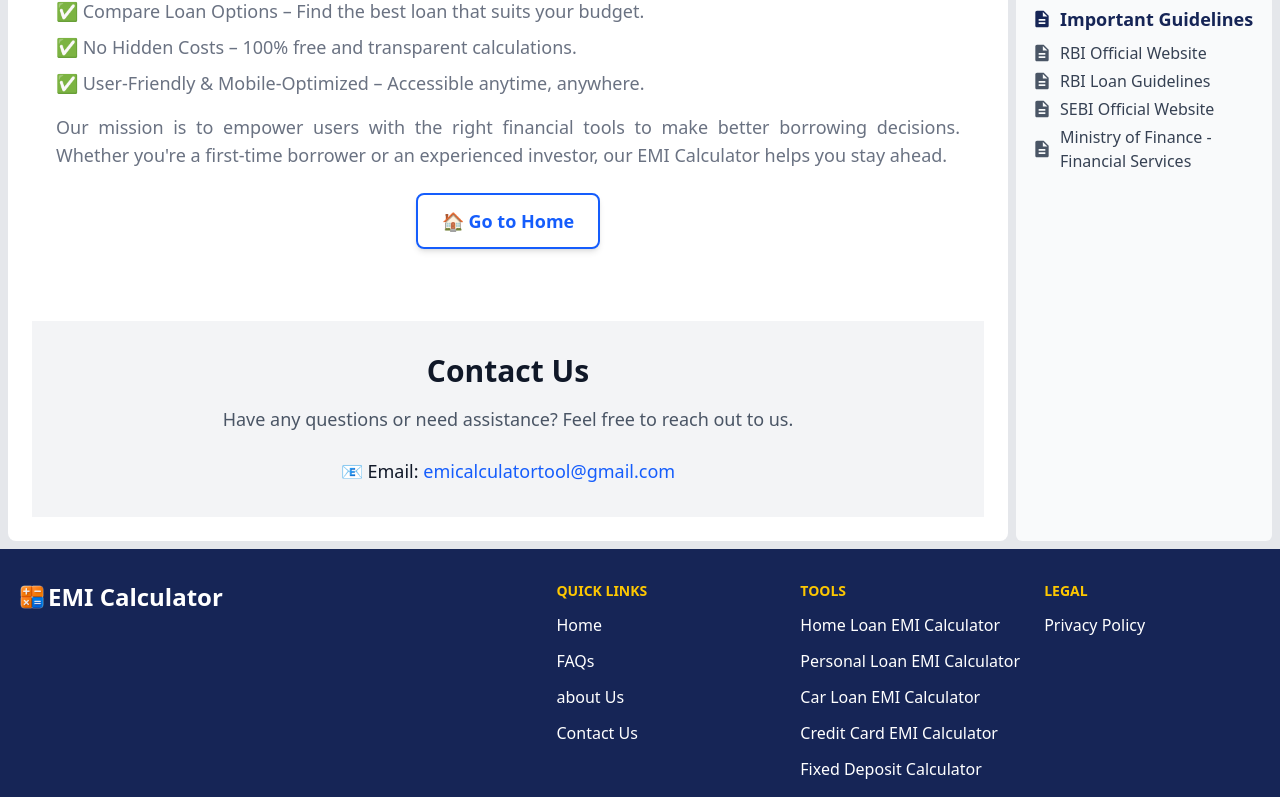
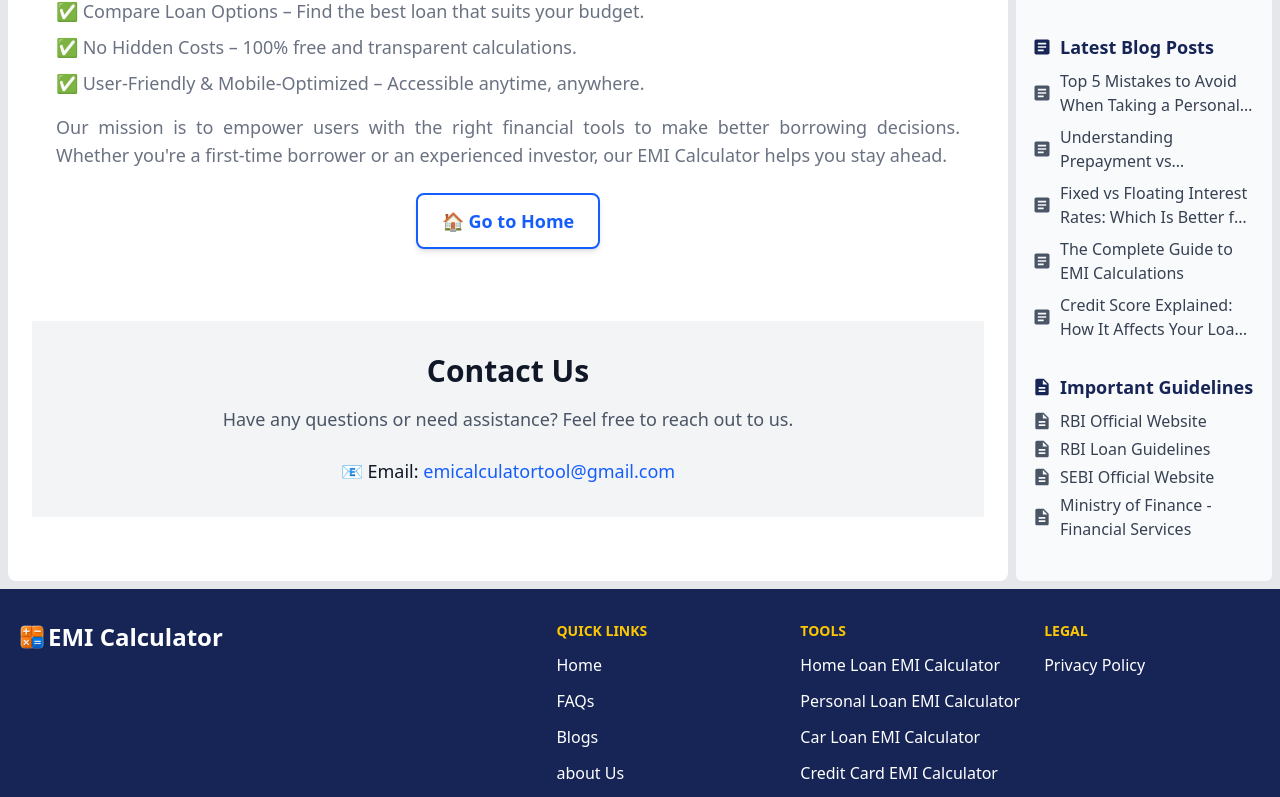
Before and after one commit to Ajinkya-Kardile/emi-calculator, a Next.js app: page /about in a window 1280 px wide. Shown: the part 536-1333 px from the top of the page. Built offline with nearby package versions, Linux system fonts and the light colour scheme.

Commit message:
**added**: Added blog section

```diff
--- a/src/app/sitemap.ts
+++ b/src/app/sitemap.ts
@@ -1,19 +1,101 @@
 import { MetadataRoute } from "next";
+import fs from 'fs';
+import path from 'path';
+import matter from 'gray-matter';
 
 const baseUrl = "https://emicalculatortool.in";
 
-export default function sitemap(): MetadataRoute.Sitemap {
-    return [
-        { url: baseUrl, priority: 1.0, changeFrequency: "monthly" },
-        { url: `${baseUrl}/emi-calculator`, priority: 0.9, changeFrequency: "monthly" },
-        { url: `${baseUrl}/emi-calculator/personal-loan`, priority: 0.9, changeFrequency: "monthly" },
-        { url: `${baseUrl}/emi-calculator/home-loan`, priority: 0.9, changeFrequency: "monthly" },
-        { url: `${baseUrl}/emi-calculator/car-loan`, priority: 0.9, changeFrequency: "monthly" },
-        { url: `${baseUrl}/emi-calculator/credit-card`, priority: 1.0, changeFrequency: "monthly" },
-        { url: `${baseUrl}/financial/fd-calculator`, priority: 0.9, changeFrequency: "monthly" },
-        { url: `${baseUrl}/financial/rd-calculator`, priority: 0.9, changeFrequency: "monthly" },
-        { url: `${baseUrl}/about`, priority: 0.3, changeFrequency: "monthly" },
-        { url: `${baseUrl}/faq`, priority: 0.2, changeFrequency: "monthly" },
-        { url: `${baseUrl}/privacy-policy`, priority: 0.1, changeFrequency: "yearly" }
+async function getAllPosts() {
+    const postsDirectory = path.join(process.cwd(), 'src/posts');
+    if (!fs.existsSync(postsDirectory)) return [];
+
+    const filenames = fs.readdirSync(postsDirectory);
+
+    return filenames.map((filename) => {
+        const filePath = path.join(postsDirectory, filename);
+        const fileContents = fs.readFileSync(filePath, 'utf8');
+        const { data } = matter(fileContents);
+
+        return {
+            slug: filename.replace('.md', ''),
+            lastModified: new Date(data.date || fs.statSync(filePath).mtime),
+            ...data
+        };
+    });
+}
+
+export default async function sitemap(): Promise<MetadataRoute.Sitemap> {
+    const posts = await getAllPosts();
+
+    const staticRoutes: MetadataRoute.Sitemap[0][] = [
+        {
+            url: baseUrl,
+            priority: 1.0,
+            changeFrequency: "monthly"
+        },
+        {
+            url: `${baseUrl}/emi-calculator`,
+            priority: 0.9,
+            changeFrequency: "monthly"
+        },
+        {
+            url: `${baseUrl}/emi-calculator/personal-loan`,
+            priority: 0.9,
+            changeFrequency: "monthly"
+        },
+        {
+            url: `${baseUrl}/emi-calculator/home-loan`,
+            priority: 0.9,
+            changeFrequency: "monthly"
+        },
+        {
+            url: `${baseUrl}/emi-calculator/car-loan`,
+            priority: 0.9,
+            changeFrequency: "monthly"
+        },
+        {
+            url: `${baseUrl}/emi-calculator/credit-card`,
+            priority: 1.0,
+            changeFrequency: "monthly"
+        },
+        {
+            url: `${baseUrl}/financial/fd-calculator`,
+            priority: 0.9,
+            changeFrequency: "monthly"
+        },
+        {
+            url: `${baseUrl}/financial/rd-calculator`,
+            priority: 0.9,
+            changeFrequency: "monthly"
+        },
+        {
+            url: `${baseUrl}/about`,
+            priority: 0.3,
+            changeFrequency: "monthly"
+        },
+        {
+            url: `${baseUrl}/faq`,
+            priority: 0.2,
+            changeFrequency: "monthly"
+        },
+        {
+            url: `${baseUrl}/privacy-policy`,
+            priority: 0.1,
+            changeFrequency: "yearly"
+        },
+        {
+            url: `${baseUrl}/blog`,
+            priority: 0.8,
+            changeFrequency: "weekly"
+        }
     ];
+
+    const blogPosts: MetadataRoute.Sitemap[0][] = posts.map((post) => ({
+        url: `${baseUrl}/blog/${post.slug}`,
+        lastModified: post.lastModified,
+        priority: 0.7,
+        changeFrequency: "weekly" as const
+    }));
+
+    return [...staticRoutes, ...blogPosts];
 }
--- a/src/components/common/Footer.tsx
+++ b/src/components/common/Footer.tsx
@@ -12,6 +12,7 @@ const footerData = {
     quickLinks: [
         {name: "Home", url: "/"},
         {name: "FAQs", url: "/faq"},
+        {name: "Blogs", url: "/blog"},
         {name: "about Us", url: "/about"},
         {name: "Contact Us", url: "mailto:emicalculatortool@gmail.com"},
     ],
--- a/src/components/common/RightSidebar.tsx
+++ b/src/components/common/RightSidebar.tsx
@@ -9,10 +9,44 @@ import HelpIcon from "@mui/icons-material/Help";
 import InfoIcon from "@mui/icons-material/Info";
 import DescriptionIcon from "@mui/icons-material/Description";
 import SavingsIcon from "@mui/icons-material/Savings";
+import ArticleIcon from "@mui/icons-material/Article";
+import fs from 'fs';
+import path from 'path';
+import matter from 'gray-matter';
+import {BlogPost} from "@/types/blog";
 
-const RightSidebar: React.FC = () => {
+async function getLatestPosts(): Promise<BlogPost[]> {
+    const postsDirectory = path.join(process.cwd(), 'src/posts');
+    if (!fs.existsSync(postsDirectory)) return [];
+
+    const filenames = fs.readdirSync(postsDirectory);
+
+    const posts = filenames.map((filename) => {
+        const filePath = path.join(postsDirectory, filename);
+        const fileContents = fs.readFileSync(filePath, 'utf8');
+        const {data, content} = matter(fileContents);
+
+        return {
+            slug: filename.replace('.md', ''),
+            title: data.title,
+            date: data.date,
+            excerpt: data.excerpt || '',
+            content,
+        };
+    });
+
+    // Sort by date (newest first) and take latest 5
+    return posts
+        .sort((a, b) => new Date(b.date).getTime() - new Date(a.date).getTime())
+        .slice(0, 5);
+}
+
+const RightSidebar: React.FC = async () => {
+    const latestPosts = await getLatestPosts();
+
     return (
         <aside className="block w-full h-full md:w-auto bg-gray-50 dark:bg-gray-900 rounded-md p-4">
+
             {/* Loan EMI Calculator Tools Section */}
             <div className="mb-8">
                 <h2 className="text-lg font-bold text-blue-950 dark:text-blue-400 mb-2 flex items-center gap-2">
@@ -31,8 +65,8 @@ const RightSidebar: React.FC = () => {
                             icon: SavingsIcon
                         },
                     ].map((item, index) => (
-                        <li key={index} className="flex items-center gap-2 ">
-                            <item.icon fontSize="small" className="text-gray-600 dark:text-gray-300 flex-shrink-0 "/>
+                        <li key={index} className="flex items-center gap-2">
+                            <item.icon fontSize="small" className="text-gray-600 dark:text-gray-300 flex-shrink-0"/>
                             <Link href={item.href}
                                   className="text-gray-700 dark:text-gray-300 hover:text-blue-600 dark:hover:text-blue-400 font-medium transition-colors duration-200">
                                 {item.name}
@@ -51,6 +85,7 @@ const RightSidebar: React.FC = () => {
                     {[
                         {name: "Home", href: "/", icon: HomeIcon},
                         {name: "FAQs", href: "/faq", icon: HelpIcon},
+                        {name: "Blog", href: "/blog", icon: ArticleIcon},
                         {name: "About Us", href: "/about", icon: InfoIcon},
                     ].map((item, index) => (
                         <li key={index} className="flex items-center gap-2">
@@ -63,6 +98,29 @@ const RightSidebar: React.FC = () => {
                     ))}
                 </ul>
             </nav>
+
+            {/* Latest Blog Posts Section */}
+            <div className="mb-8">
+                <h2 className="text-lg font-bold text-blue-950 dark:text-blue-400 mb-2 flex items-center gap-2">
+                    <ArticleIcon fontSize="small"/> Latest Blog Posts
+                </h2>
+                <ul className="space-y-2">
+                    {latestPosts.map((post) => (
+                        <li key={post.slug} className="flex items-center gap-2">
+                            <ArticleIcon fontSize="small"
+                                         className="text-gray-600 dark:text-gray-300 flex-shrink-0"/>
+                            <Link
+                                href={`/blog/${post.slug}`}
+                                className="text-gray-700 dark:text-gray-300 hover:text-blue-600 dark:hover:text-blue-400 font-medium transition-colors duration-200 line-clamp-2"
+                                title={post.title}
+                            >
+                                {post.title}
+                            </Link>
+                        </li>
+                    ))}
+                </ul>
+            </div>
+
 
             {/* Important Guidelines Section */}
             <div className="mb-6">
--- a/src/posts/choose-the-perfect-loan-for-you.md
+++ b/src/posts/choose-the-perfect-loan-for-you.md
@@ -1,6 +1,6 @@
 ---
 title: "How to Choose the Right Loan for Your Needs"
-date: "2025-05-18"
+date: "2025-04-28"
 excerpt: "Learn how to choose the perfect loan for your financial situation. We break down types of loans, key considerations, and tips to help you make the smartest borrowing decision."
 image: "/images/blog/loan-explain.jpg"
 author: "Financial Expert: Kardile Ajinkya"
--- a/src/posts/credit-score-explained.md
+++ b/src/posts/credit-score-explained.md
@@ -1,6 +1,6 @@
 ---
 title: "Credit Score Explained: How It Affects Your Loan Eligibility"
-date: "2025-05-18"
+date: "2025-05-02"
 excerpt: "Understand the importance of your credit score and how it plays a vital role in determining your loan eligibility, interest rates, and approval chances."
 image: "/images/blog/credit-score-guide.png"
 author: "Financial Expert: Kardile Ajinkya"
--- a/src/posts/emi-calculations-guide.md
+++ b/src/posts/emi-calculations-guide.md
@@ -1,6 +1,6 @@
 ---
 title: "The Complete Guide to EMI Calculations"
-date: "2023-10-25"
+date: "2025-05-07"
 excerpt: "Master the art of EMI calculations with our comprehensive guide covering all aspects from basic formulas to advanced scenarios."
 image: "/images/blog/emi-guide.jpg"
 author: "Financial Expert: Kardile Ajinkya"
--- a/src/posts/fixed-vs-floating-interest-rates.md
+++ b/src/posts/fixed-vs-floating-interest-rates.md
@@ -1,6 +1,6 @@
 ---
 title: "Fixed vs Floating Interest Rates: Which Is Better for Home Loans?"
-date: "2025-05-18"
+date: "2025-05-10"
 excerpt: "Confused between fixed and floating interest rates for your home loan? This detailed guide compares both options to help you make the best financial decision."
 image: "/images/blog/fixed-vs-floating.png"
 author: "Financial Expert: Kardile Ajinkya"
--- a/src/posts/prepayment-vs-foreclosure.md
+++ b/src/posts/prepayment-vs-foreclosure.md
@@ -1,6 +1,6 @@
 ---
 title: "Understanding Prepayment vs Foreclosure in Loans"
-date: "2025-05-18"
+date: "2025-05-13"
 excerpt: "Confused between prepayment and foreclosure in loans? This comprehensive guide will help you understand the key differences, benefits, drawbacks, and how to decide which strategy suits your financial goals."
 image: "/images/blog/prepayment-vs-foreclosure.png"
 author: "Financial Expert: Kardile Ajinkya"
--- a/src/posts/top-5-personal-loan-mistakes.md
+++ b/src/posts/top-5-personal-loan-mistakes.md
@@ -1,6 +1,6 @@
 ---
 title: "Top 5 Mistakes to Avoid When Taking a Personal Loan"
-date: "2025-05-18"
+date: "2025-05-17"
 excerpt: "Avoid these top 5 personal loan mistakes to save money, reduce stress, and make smarter borrowing decisions. Learn how to navigate loan offers like a pro."
 image: "/images/blog/personal-loan-mistakes.png"
 author: "Financial Expert: Kardile Ajinkya"
```
Also changed, not shown: src/components/common/Navbar.tsx (+11 -11 lines).
